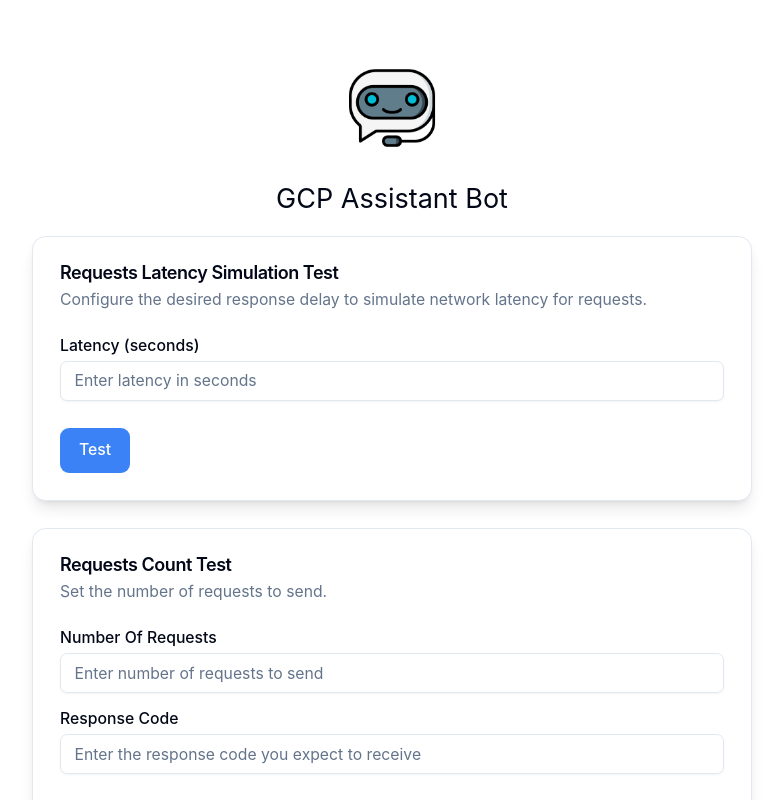
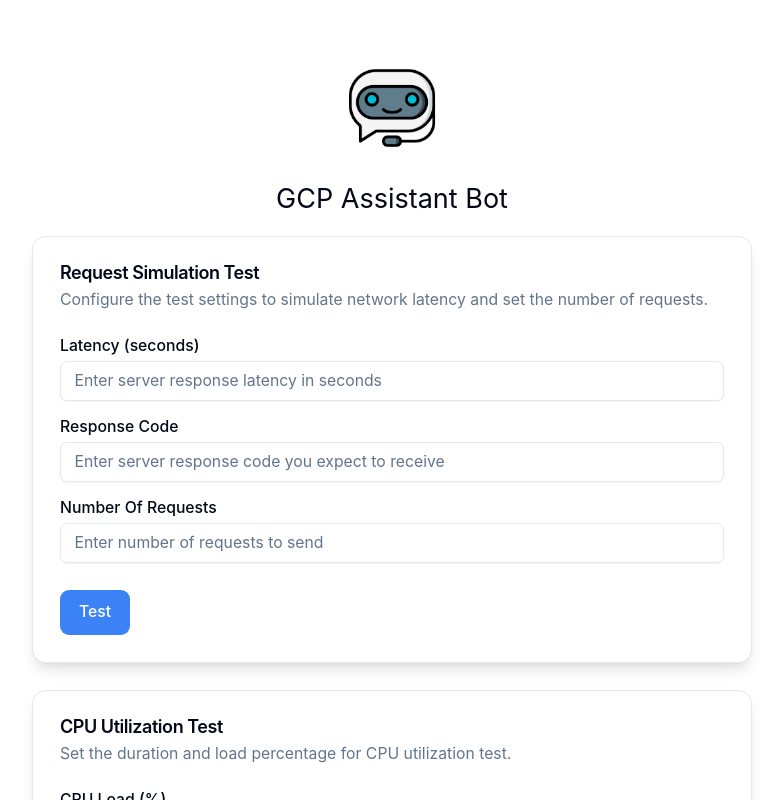
Before and after one commit to Slope86/CareerHack2024-gcp-asst-bot, a Next.js app: page /pages/stress-test in a window 1280 px wide. Shown: the top 800 px of the page, without its empty margins (248-1031 px from the left). Built offline with nearby package versions, Linux system fonts and the light colour scheme.

Commit message:
merge request test bottom

```diff
--- a/app/pages/chat_bot/page.jsx
+++ b/app/pages/chat_bot/page.jsx
@@ -70,7 +70,7 @@
           headers: {
             "Content-Type": "application/json",
           },
-          body: JSON.stringify({ query: "分析過去一天的資料", dataset: true }),
+          body: JSON.stringify({ query: input, dataset: true }),
         }
       );
       // Parse the text from the response
@@ -207,6 +207,12 @@
               type="text"
               value={input}
               onChange={(e) => setInput(e.target.value)}
+              onKeyDown={(e) => {
+                if (e.key === "Enter" && !isWaitingBot) {
+                  e.preventDefault(); // 阻止 Enter 鍵的默認行為（如換行）
+                  sendMessage();
+                }
+              }}
               placeholder="Type your message here..."
               className="border-gray-300 focus:border-blue-500 focus:ring focus:ring-blue-200 transition ease-in-out rounded w-full p-2"
             />
--- a/app/pages/stress-test/page.jsx
+++ b/app/pages/stress-test/page.jsx
@@ -31,54 +31,31 @@
   const [memoryLoadSizeMiB, setMemoryLoadSizeMiB] = useState();
   const [isTesting, setIsTesting] = useState(false);
 
-  const handleLatencyTest = async () => {
-    setIsTesting(true);
-    try {
+  const handleRequestTest = async () => {
     console.log(
-        "start latency test on server",
-        `${process.env.NEXT_PUBLIC_GCP_STRESS_API_URL}/api/latency-test`
-      );
-      fetch(`${process.env.NEXT_PUBLIC_GCP_STRESS_API_URL}/api/latency-test`, {
-        method: "POST",
-        headers: {
-          "Content-Type": "application/json",
-        },
-        body: JSON.stringify({ latency: parseInt(latency) }),
-      });
-      console.log("end latency test");
-    } catch (error) {
-      console.error("Error:", error);
-    } finally {
-      await new Promise((resolve) => setTimeout(resolve, requestInterval));
-      setIsTesting(false);
-    }
-  };
-
-  const handleRequestCountTest = async () => {
-    console.log(
-      "start RequestCountTest on server",
-      `${process.env.NEXT_PUBLIC_GCP_STRESS_API_URL}/api/request-count-test`
+      "Start RequestTest on server",
+      `${process.env.NEXT_PUBLIC_GCP_STRESS_API_URL}/api/request-test`
     );
     setIsTesting(true);
     try {
       for (let i = 0; i < requestCount; i++) {
         fetch(
-          `${process.env.NEXT_PUBLIC_GCP_STRESS_API_URL}/api/request-count-test`,
+          `${process.env.NEXT_PUBLIC_GCP_STRESS_API_URL}/api/request-test`,
           {
             method: "POST",
             headers: {
               "Content-Type": "application/json",
             },
             body: JSON.stringify({
-              requestCount: i,
+              latency: parseInt(latency),
               responseCode: responseCode,
             }),
           }
         );
       }
-      console.log("end RequestCountTest");
+      console.log("End RequestTest");
     } catch (error) {
-      console.error("RequestCountTest Error:", error);
+      console.error("RequestTest Error:", error);
     } finally {
       await new Promise((resolve) => setTimeout(resolve, requestInterval));
       setIsTesting(false);
@@ -139,17 +116,18 @@
 
   return (
     <Layout>
-      {/* Latency Test */}
       <Card className="shadow-lg">
         <CardHeader>
-          <CardTitle>Requests Latency Simulation Test</CardTitle>
+          <CardTitle>Request Simulation Test</CardTitle>
           <CardDescription>
-            Configure the desired response delay to simulate network latency for
-            requests.
+            Configure the test settings to simulate network latency and set the
+            number of requests.
           </CardDescription>
         </CardHeader>
         <CardContent>
           <form>
+            <div className="grid w-full gap-4">
+              {/* Latency Configuration */}
               <div className="flex flex-col space-y-1.5">
                 <Label htmlFor="latency">Latency (seconds)</Label>
                 <Input
@@ -158,40 +136,30 @@
                   value={latency}
                   onChange={(e) => setLatency(e.target.value)}
                   onBlur={(e) =>
-                  setLatency(handleUserInputInt(e.target.value, 0, MAXlatency))
+                    setLatency(
+                      handleUserInputInt(e.target.value, 0, MAXlatency)
+                    )
                   }
-                placeholder="Enter latency in seconds"
+                  placeholder="Enter server response latency in seconds"
                 />
               </div>
-          </form>
-        </CardContent>
-        <CardFooter>
-          <button
-            onClick={handleLatencyTest}
-            disabled={isTesting}
-            style={{ width: "70px" }}
-            className=" bg-blue-500 text-white hover:bg-blue-700 font-medium rounded-lg text-sm px-5 py-2.5 text-center flex justify-center items-center"
-          >
-            {isTesting ? (
-              <div className="animate-spin rounded-full h-5 w-5 border-b-2 border-white"></div>
-            ) : (
-              "Test"
-            )}
-          </button>
-        </CardFooter>
-      </Card>
-
-      <div className="p-3"></div>
-      {/* Requests Count Test */}
-      <Card className="shadow-lg">
-        <CardHeader>
-          <CardTitle>Requests Count Test</CardTitle>
-          <CardDescription>Set the number of requests to send.</CardDescription>
-        </CardHeader>
-        <CardContent>
-          <form>
-            <div className="grid w-full items-center gap-4">
-              {/* Request Count */}
+              {/* Response Code Configuration */}
+              <div className="flex flex-col space-y-1.5">
+                <Label htmlFor="responseCode">Response Code</Label>
+                <Input
+                  id="responseCode"
+                  type="number"
+                  value={responseCode}
+                  onChange={(e) => setResponseCode(e.target.value)}
+                  onBlur={(e) =>
+                    setResponseCode(
+                      handleUserInputInt(e.target.value, 100, 599)
+                    )
+                  }
+                  placeholder="Enter server response code you expect to receive"
+                />
+              </div>
+              {/* Request Count Configuration */}
               <div className="flex flex-col space-y-1.5">
                 <Label htmlFor="requestCount">Number Of Requests</Label>
                 <Input
@@ -207,31 +175,15 @@
                   placeholder="Enter number of requests to send"
                 />
               </div>
-              {/* Response Code */}
-              <div className="flex flex-col space-y-1.5">
-                <Label htmlFor="responseCode">Response Code</Label>
-                <Input
-                  id="responseCode"
-                  type="number"
-                  value={responseCode}
-                  onChange={(e) => setResponseCode(e.target.value)}
-                  onBlur={(e) =>
-                    setResponseCode(
-                      handleUserInputInt(e.target.value, 100, 599)
-                    )
-                  }
-                  placeholder="Enter the response code you expect to receive"
-                />
-              </div>
             </div>
           </form>
         </CardContent>
         <CardFooter>
           <button
-            onClick={handleRequestCountTest}
+            onClick={handleRequestTest}
             disabled={isTesting}
+            className="bg-blue-500 text-white hover:bg-blue-700 font-medium rounded-lg text-sm px-5 py-2.5 text-center flex justify-center items-center"
             style={{ width: "70px" }}
-            className=" bg-green-500 text-white hover:bg-green-700 font-medium rounded-lg text-sm px-5 py-2.5 text-center flex justify-center items-center"
           >
             {isTesting ? (
               <div className="animate-spin rounded-full h-5 w-5 border-b-2 border-white"></div>
```
Lines whose indentation alone changed are shown as unchanged.
